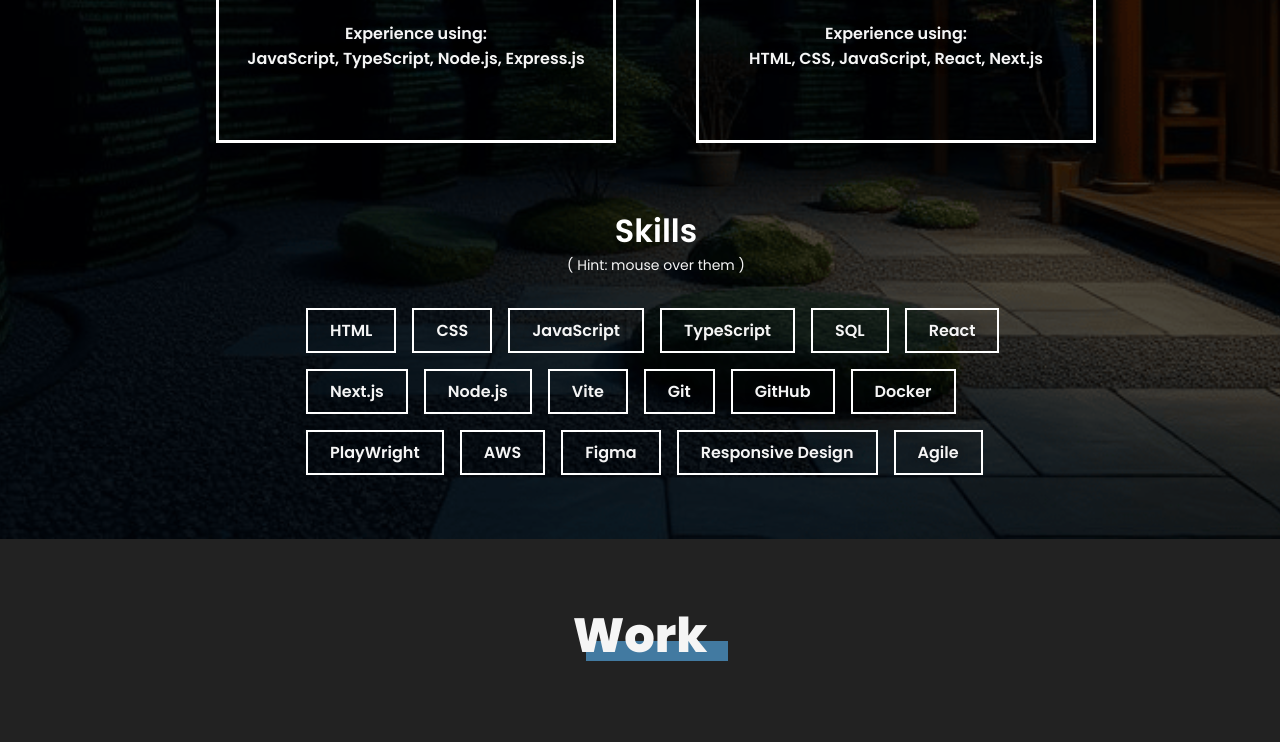
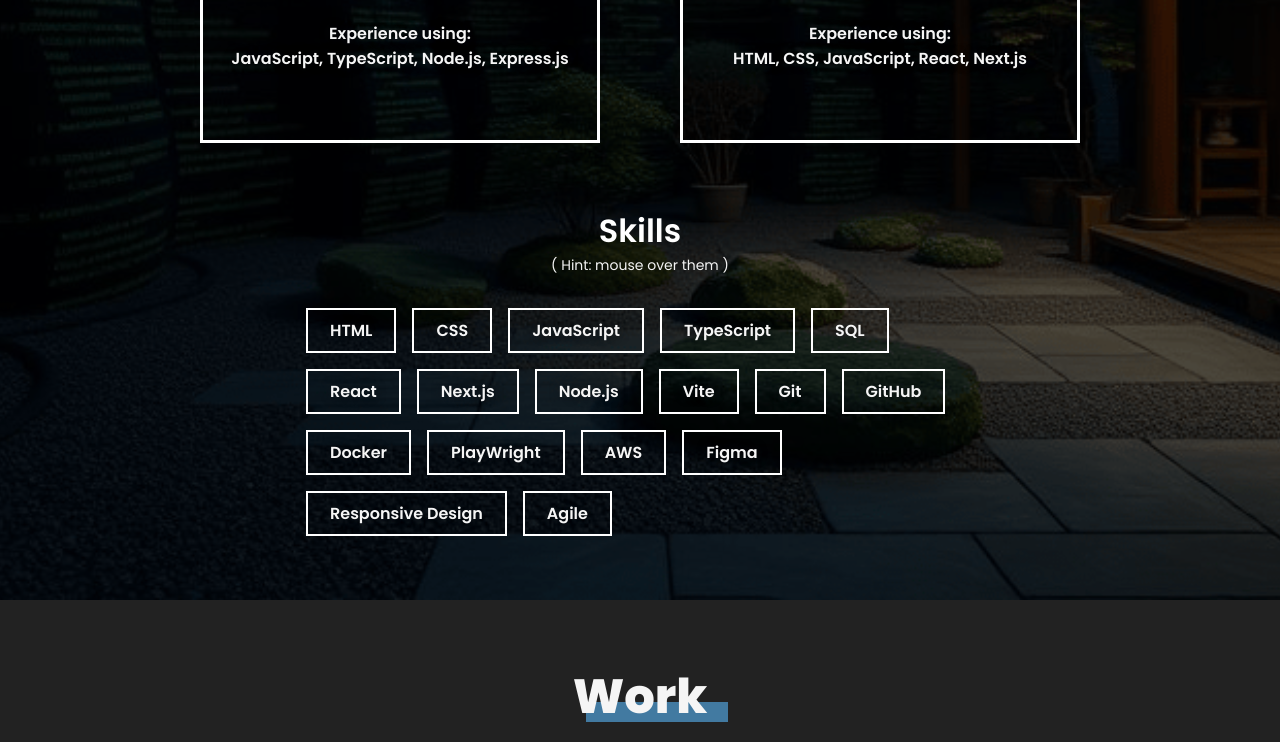
Before and after one commit to OrbicCode/Portfolio, a React (Vite) app in the folder portfolio/: page / in a window 1280 px wide. Shown: the part 1889-2631 px from the top of the page. Built offline with nearby package versions, Linux system fonts and the light colour scheme.

Commit message:
expertise padding changes

```diff
--- a/portfolio/src/components/Expertise/Expertise.module.css
+++ b/portfolio/src/components/Expertise/Expertise.module.css
@@ -6,7 +6,6 @@
     background-color: rgba(15, 19, 22, 0.8);
     background-blend-mode: overlay;
     background-attachment: scroll;
-    padding: 0 1em 0 3em;
 }
 
 @media (min-width: 768px) {
@@ -54,7 +53,7 @@
     list-style: none;
     max-width: 700px;
     margin: 2em auto 4em;
-    padding: 0;
+    padding: 0 1em;
 }
 
 .mouseOver {
```
